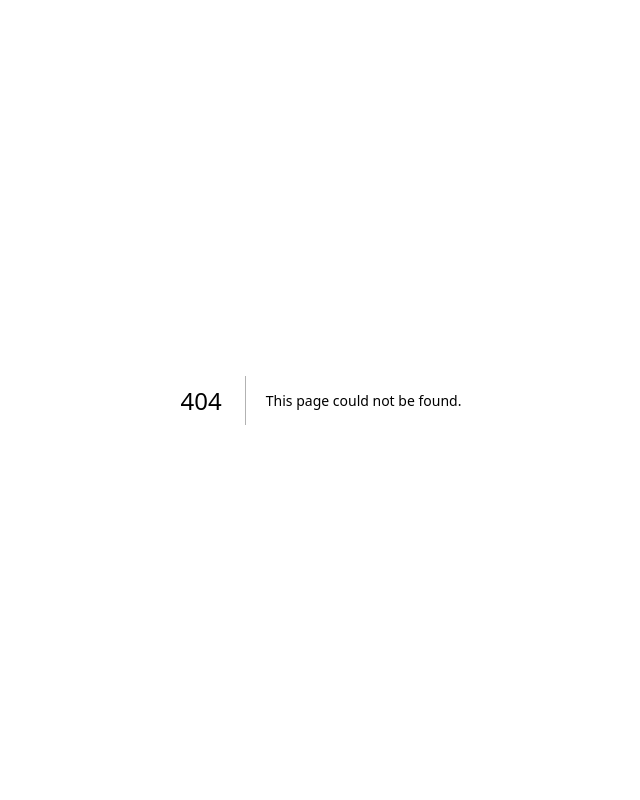
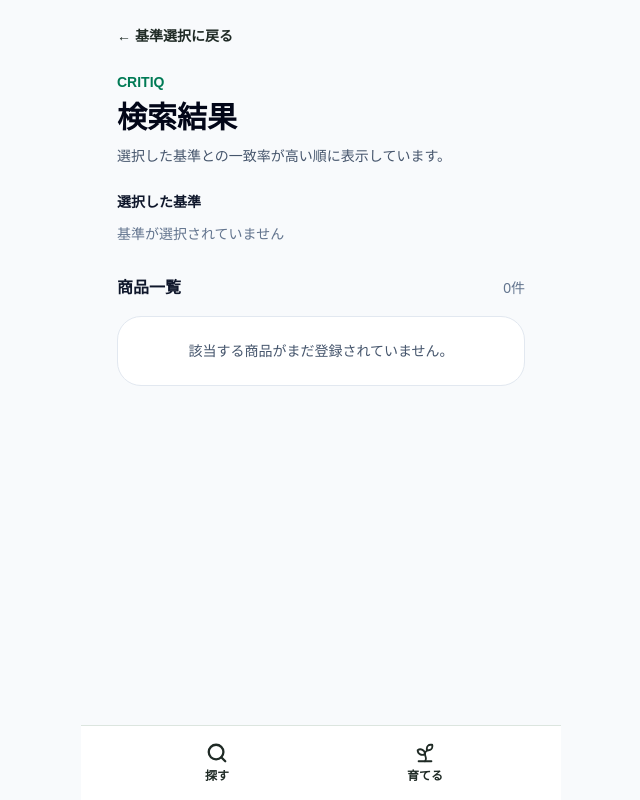
Before and after one commit to mpd795wps-cmd/critiq-web, a Next.js app: page /explore/1/results in a window 1280 px wide. Before the commit this address had no page. Shown: the whole page, without its empty margins (319-959 px from the left). Built offline with nearby package versions, Linux system fonts and the light colour scheme.

Commit message:
Add product search results and matching engine

```diff
--- /dev/null
+++ b/app/explore/[categoryId]/results/page.tsx
@@ -0,0 +1,104 @@
+"use client";
+
+import Link from "next/link";
+import { useParams, useSearchParams } from "next/navigation";
+
+import BottomNavigation from "@/components/BottomNavigation";
+import ProductCard from "@/components/ProductCard";
+import { products } from "@/data/products";
+import { calculateMatch } from "@/lib/calculateMatch";
+
+export default function ResultsPage() {
+  const params = useParams<{ categoryId: string }>();
+  const searchParams = useSearchParams();
+
+  const categoryId = params.categoryId;
+
+  const selectedCriteria = searchParams
+    .getAll("criteria")
+    .flatMap((value) => value.split(","))
+    .map((value) => value.trim())
+    .filter(Boolean);
+
+  const matchedProducts = products
+    .filter((product) => product.categoryId === categoryId)
+    .map((product) => ({
+      product,
+      matchRate: calculateMatch(product, selectedCriteria),
+    }))
+    .sort((a, b) => b.matchRate - a.matchRate);
+
+  return (
+    <main className="min-h-screen bg-slate-50 pb-28">
+      <div className="mx-auto max-w-md px-5 py-6">
+        <Link
+          href={`/explore/${categoryId}`}
+          className="text-sm font-semibold text-slate-600"
+        >
+          ← 基準選択に戻る
+        </Link>
+
+        <header className="mt-6">
+          <p className="text-sm font-semibold text-emerald-700">CRITIQ</p>
+
+          <h1 className="mt-2 text-3xl font-bold text-slate-950">
+            検索結果
+          </h1>
+
+          <p className="mt-2 text-sm leading-6 text-slate-600">
+            選択した基準との一致率が高い順に表示しています。
+          </p>
+        </header>
+
+        <section className="mt-6">
+          <p className="text-sm font-bold text-slate-900">選択した基準</p>
+
+          <div className="mt-3 flex flex-wrap gap-2">
+            {selectedCriteria.length > 0 ? (
+              selectedCriteria.map((criterion) => (
+                <span
+                  key={criterion}
+                  className="rounded-full bg-slate-900 px-3 py-2 text-xs font-semibold text-white"
+                >
+                  {criterion}
+                </span>
+              ))
+            ) : (
+              <span className="text-sm text-slate-500">
+                基準が選択されていません
+              </span>
+            )}
+          </div>
+        </section>
+
+        <section className="mt-8 space-y-4">
+          <div className="flex items-center justify-between">
+            <h2 className="text-base font-bold text-slate-900">商品一覧</h2>
+
+            <p className="text-sm text-slate-500">
+              {matchedProducts.length}件
+            </p>
+          </div>
+
+          {matchedProducts.length > 0 ? (
+            matchedProducts.map(({ product, matchRate }) => (
+              <ProductCard
+                key={product.id}
+                product={product}
+                matchRate={matchRate}
+              />
+            ))
+          ) : (
+            <div className="rounded-3xl border border-slate-200 bg-white p-6 text-center">
+              <p className="text-sm text-slate-600">
+                該当する商品がまだ登録されていません。
+              </p>
+            </div>
+          )}
+        </section>
+      </div>
+
+      <BottomNavigation />
+    </main>
+  );
+}
--- a/components/CriteriaSelector.tsx
+++ b/components/CriteriaSelector.tsx
@@ -1,9 +1,13 @@
 "use client";
 
-import { Check } from "lucide-react";
 import { useRouter } from "next/navigation";
 import { useState } from "react";
-import type { Criterion } from "../data/criteria";
+
+type Criterion = {
+  id: string;
+  name: string;
+  description?: string;
+};
 
 type CriteriaSelectorProps = {
   categoryId: string;
@@ -15,86 +19,88 @@ export default function CriteriaSelector({
   criteria,
 }: CriteriaSelectorProps) {
   const router = useRouter();
-  const [selectedIds, setSelectedIds] = useState<string[]>([]);
+  const [selectedCriteria, setSelectedCriteria] = useState<string[]>([]);
 
-  function toggleCriterion(criterionId: string) {
-    setSelectedIds((currentIds) =>
-      currentIds.includes(criterionId)
-        ? currentIds.filter((id) => id !== criterionId)
-        : [...currentIds, criterionId],
+  const toggleCriterion = (criterionId: string) => {
+    setSelectedCriteria((current) =>
+      current.includes(criterionId)
+        ? current.filter((id) => id !== criterionId)
+        : [...current, criterionId],
     );
-  }
+  };
 
-  function handleSearch() {
-    if (selectedIds.length === 0) {
+  const handleSearch = () => {
+    if (selectedCriteria.length === 0) {
       return;
     }
 
-    const searchParams = new URLSearchParams({
-      criteria: selectedIds.join(","),
-    });
+    const query = selectedCriteria
+      .map((criterionId) => `criteria=${encodeURIComponent(criterionId)}`)
+      .join("&");
 
-    router.push(`/explore/${categoryId}/results?${searchParams.toString()}`);
-  }
+    router.push(`/explore/${categoryId}/results?${query}`);
+  };
 
   return (
-    <>
+    <div>
       <div className="space-y-3">
         {criteria.map((criterion) => {
-          const isSelected = selectedIds.includes(criterion.id);
+          const isSelected = selectedCriteria.includes(criterion.id);
 
           return (
             <button
               key={criterion.id}
               type="button"
               onClick={() => toggleCriterion(criterion.id)}
-              aria-pressed={isSelected}
-              className={`flex w-full items-start gap-4 rounded-card border p-4 text-left shadow-soft transition ${
+              className={`w-full rounded-card border p-5 text-left transition ${
                 isSelected
-                  ? "border-brand-600 bg-brand-50"
+                  ? "border-brand-500 bg-brand-50"
                   : "border-border bg-card hover:border-brand-300"
               }`}
             >
+              <div className="flex items-start justify-between gap-4">
+                <div>
+                  <p className="font-bold text-ink">
+                    {criterion.name}
+                  </p>
+
+                  {criterion.description && (
+                    <p className="mt-2 text-sm leading-6 text-muted">
+                      {criterion.description}
+                    </p>
+                  )}
+                </div>
+
                 <span
-                className={`mt-0.5 flex h-6 w-6 shrink-0 items-center justify-center rounded-md border ${
+                  className={`flex h-6 w-6 shrink-0 items-center justify-center rounded-full border text-sm font-bold ${
                     isSelected
                       ? "border-brand-600 bg-brand-600 text-white"
-                    : "border-border bg-white"
+                      : "border-border text-transparent"
                   }`}
+                  aria-hidden="true"
                 >
-                {isSelected && (
-                  <Check aria-hidden="true" size={16} strokeWidth={3} />
-                )}
+                  ✓
                 </span>
-
-              <span className="min-w-0">
-                <span className="block font-bold text-ink">
-                  {criterion.name}
-                </span>
-
-                <span className="mt-1 block text-sm leading-6 text-muted">
-                  {criterion.description}
-                </span>
-              </span>
+              </div>
             </button>
           );
         })}
       </div>
 
-      <div className="mt-8 rounded-2xl bg-brand-50 px-4 py-3 text-center text-sm text-brand-700">
-        {selectedIds.length === 0
-          ? "重視する基準を選択してください"
-          : `${selectedIds.length}件の基準を選択中`}
-      </div>
-
+      <div className="mt-8">
         <button
           type="button"
           onClick={handleSearch}
-        disabled={selectedIds.length === 0}
-        className="mt-4 flex w-full items-center justify-center rounded-button bg-brand-600 px-4 py-4 font-bold text-white shadow-soft transition enabled:hover:bg-brand-700 disabled:cursor-not-allowed disabled:bg-brand-200"
+          disabled={selectedCriteria.length === 0}
+          className="w-full rounded-2xl bg-brand-600 px-5 py-4 font-bold text-white transition hover:bg-brand-700 disabled:cursor-not-allowed disabled:bg-gray-300"
         >
           この基準で探す
         </button>
-    </>
+
+        <p className="mt-3 text-center text-sm text-muted">
+          {selectedCriteria.length}件の基準を選択中
+        </p>
+      </div>
+    </div>
   );
 }
--- /dev/null
+++ b/components/ProductCard.tsx
@@ -0,0 +1,48 @@
+import type { Product } from "@/types/product";
+
+type ProductCardProps = {
+  product: Product;
+  matchRate: number;
+};
+
+export default function ProductCard({
+  product,
+  matchRate,
+}: ProductCardProps) {
+  return (
+    <article className="rounded-3xl border border-slate-200 bg-white p-5 shadow-sm">
+      <div className="flex items-start justify-between gap-4">
+        <div>
+          <p className="text-sm font-medium text-slate-500">
+            {product.brand}
+          </p>
+
+          <h2 className="mt-1 text-lg font-bold text-slate-900">
+            {product.name}
+          </h2>
+
+          <p className="mt-3 text-base font-semibold text-slate-700">
+            ¥{product.price.toLocaleString()}
+          </p>
+        </div>
+
+        <div className="shrink-0 rounded-2xl bg-emerald-50 px-4 py-3 text-center">
+          <p className="text-xs font-semibold text-emerald-700">
+            一致率
+          </p>
+
+          <p className="text-2xl font-bold text-emerald-700">
+            {matchRate}%
+          </p>
+        </div>
+      </div>
+
+      <button
+        type="button"
+        className="mt-5 w-full rounded-2xl border border-slate-300 px-4 py-3 text-sm font-semibold text-slate-800 transition hover:bg-slate-50"
+      >
+        商品を見る
+      </button>
+    </article>
+  );
+}
--- /dev/null
+++ b/data/products.ts
@@ -0,0 +1,46 @@
+import type { Product } from "@/types/product";
+
+export const products: Product[] = [
+  {
+    id: "tent-001",
+    categoryId: "tent",
+    name: "エントリードームテント",
+    brand: "CRITIQ Outdoor",
+    price: 29800,
+    ratings: {
+      "easy-setup": { score: 4.8, count: 126 },
+      lightweight: { score: 4.1, count: 98 },
+      "wind-resistant": { score: 4.3, count: 110 },
+      waterproof: { score: 4.2, count: 87 },
+      spacious: { score: 4.7, count: 143 },
+    },
+  },
+  {
+    id: "tent-002",
+    categoryId: "tent",
+    name: "軽量ツーリングテント",
+    brand: "FIELD BASE",
+    price: 24800,
+    ratings: {
+      "easy-setup": { score: 4.4, count: 84 },
+      lightweight: { score: 4.9, count: 105 },
+      "wind-resistant": { score: 4.0, count: 68 },
+      waterproof: { score: 4.1, count: 72 },
+      spacious: { score: 3.6, count: 77 },
+    },
+  },
+  {
+    id: "tent-003",
+    categoryId: "tent",
+    name: "ファミリー2ルームテント",
+    brand: "NORTH GARDEN",
+    price: 69800,
+    ratings: {
+      "easy-setup": { score: 3.7, count: 74 },
+      lightweight: { score: 2.9, count: 58 },
+      "wind-resistant": { score: 4.8, count: 103 },
+      waterproof: { score: 4.7, count: 96 },
+      spacious: { score: 4.9, count: 132 },
+    },
+  },
+];
--- /dev/null
+++ b/lib/calculateMatch.ts
@@ -0,0 +1,23 @@
+import type { Product } from "@/types/product";
+
+export function calculateMatch(
+  product: Product,
+  selectedCriteria: string[],
+): number {
+  if (selectedCriteria.length === 0) {
+    return 0;
+  }
+
+  const scores = selectedCriteria
+    .map((criterionId) => product.ratings[criterionId]?.score)
+    .filter((score): score is number => typeof score === "number");
+
+  if (scores.length === 0) {
+    return 0;
+  }
+
+  const averageScore =
+    scores.reduce((total, score) => total + score, 0) / scores.length;
+
+  return Math.round((averageScore / 5) * 100);
+}
--- /dev/null
+++ b/types/product.ts
@@ -0,0 +1,14 @@
+export type CriterionRating = {
+  score: number;
+  count: number;
+};
+
+export type Product = {
+  id: string;
+  categoryId: string;
+  name: string;
+  brand: string;
+  price: number;
+  imageUrl?: string;
+  ratings: Record<string, CriterionRating>;
+};
```
Lines whose indentation alone changed are shown as unchanged.
